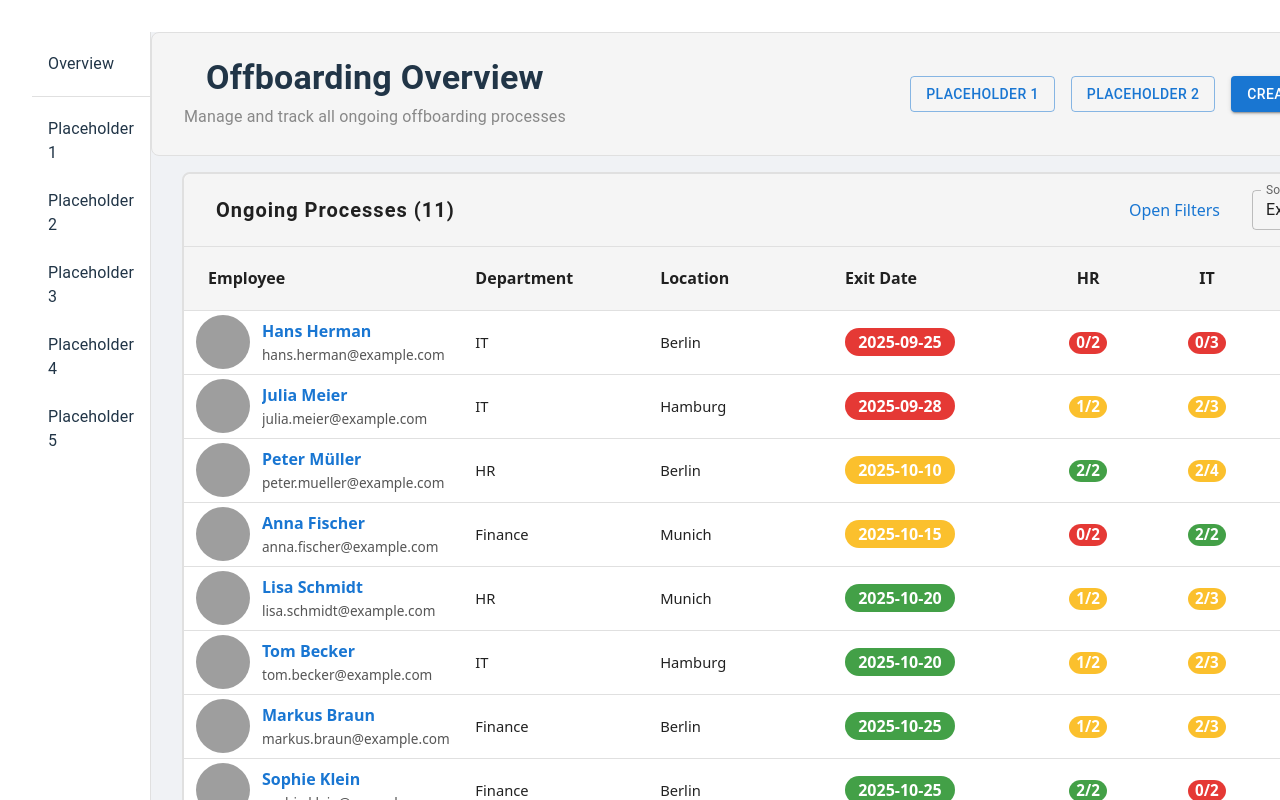
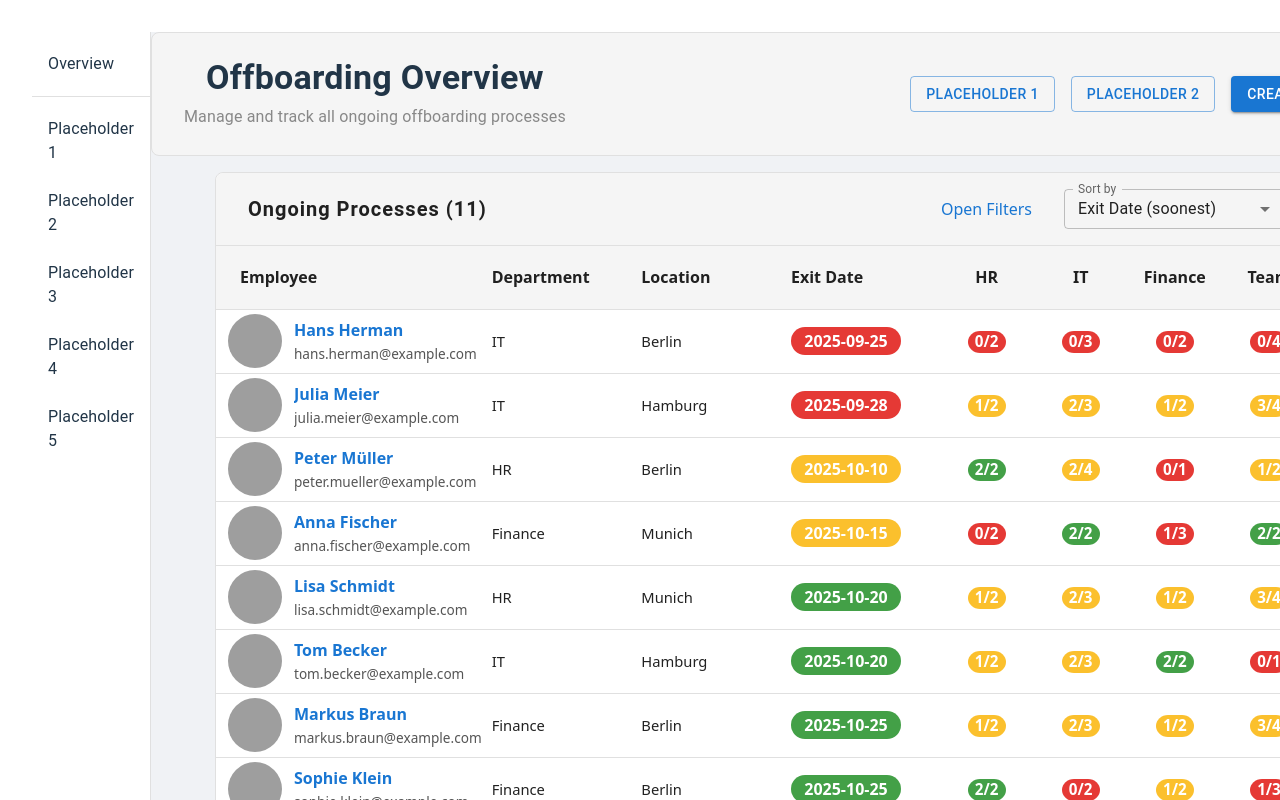
Before and after one commit to PatrickGress/offboardingtoolTS, a React (Vite) app: page / in a window 1280 px wide. Shown: the top 800 px of the page. Built offline with nearby package versions, Linux system fonts and the light colour scheme; grey boxes are pictures that could not be loaded; some icons are missing; the HTML template or start-up script is replaced by a standard one.

Commit message:
table container is nested looking

```diff
--- a/src/components/OverviewContainer.tsx
+++ b/src/components/OverviewContainer.tsx
@@ -144,6 +144,8 @@ export function OverviewContainer() {
         </Box>
       </Box>
       {/* Overview table below */}
+      <Box sx={{ width: '100%', display: 'flex', justifyContent: 'flex-start' }}>
+        <Box sx={{ ml: 2 }}> {/* add a bit of left margin for nested look */}
           <WorkflowOverview
             onWorkflowClick={() => {}}
             workflows={filteredWorkflows}
@@ -170,5 +172,7 @@ export function OverviewContainer() {
             }}
           />
         </Box>
+      </Box>
+    </Box>
   );
 }
--- a/src/components/WorkflowOverview.tsx
+++ b/src/components/WorkflowOverview.tsx
@@ -43,7 +43,15 @@ export function WorkflowOverview({ onWorkflowClick, workflows, filtersOpen, setF
   };
 
   return (
-    <Paper elevation={0} sx={{ p: 0, borderRadius: 2, border: '2px solid #e0e0e0', bgcolor: '#fafafa' }}>
+    <Paper elevation={0} sx={{
+      p: 0,
+      borderRadius: 2,
+      border: '1px solid #e0e0e0',
+      bgcolor: '#fafafa',
+      width: { xs: '900px', lg: '1100px' },
+      ml: { xs: 2, lg: 6 }, // restore previous left margin
+      boxShadow: 'none'
+    }}>
       <Box sx={{
         display: 'flex',
         flexDirection: 'column',
@@ -51,9 +59,9 @@ export function WorkflowOverview({ onWorkflowClick, workflows, filtersOpen, setF
         bgcolor: '#f5f5f5',
         borderRadius: 2,
         border: 'none',
-        width: { xs: '1100px', lg: '1320px' },
         minHeight: '64px',
         mb: 2
+        // remove inner left margin
       }}>
         <Box sx={{ display: 'flex', alignItems: 'center', justifyContent: 'space-between', py: 2 }}>
           <Typography variant="h6" sx={{ fontWeight: 700, letterSpacing: 1, pl: 4 }}>
```
Lines whose indentation alone changed are shown as unchanged.
